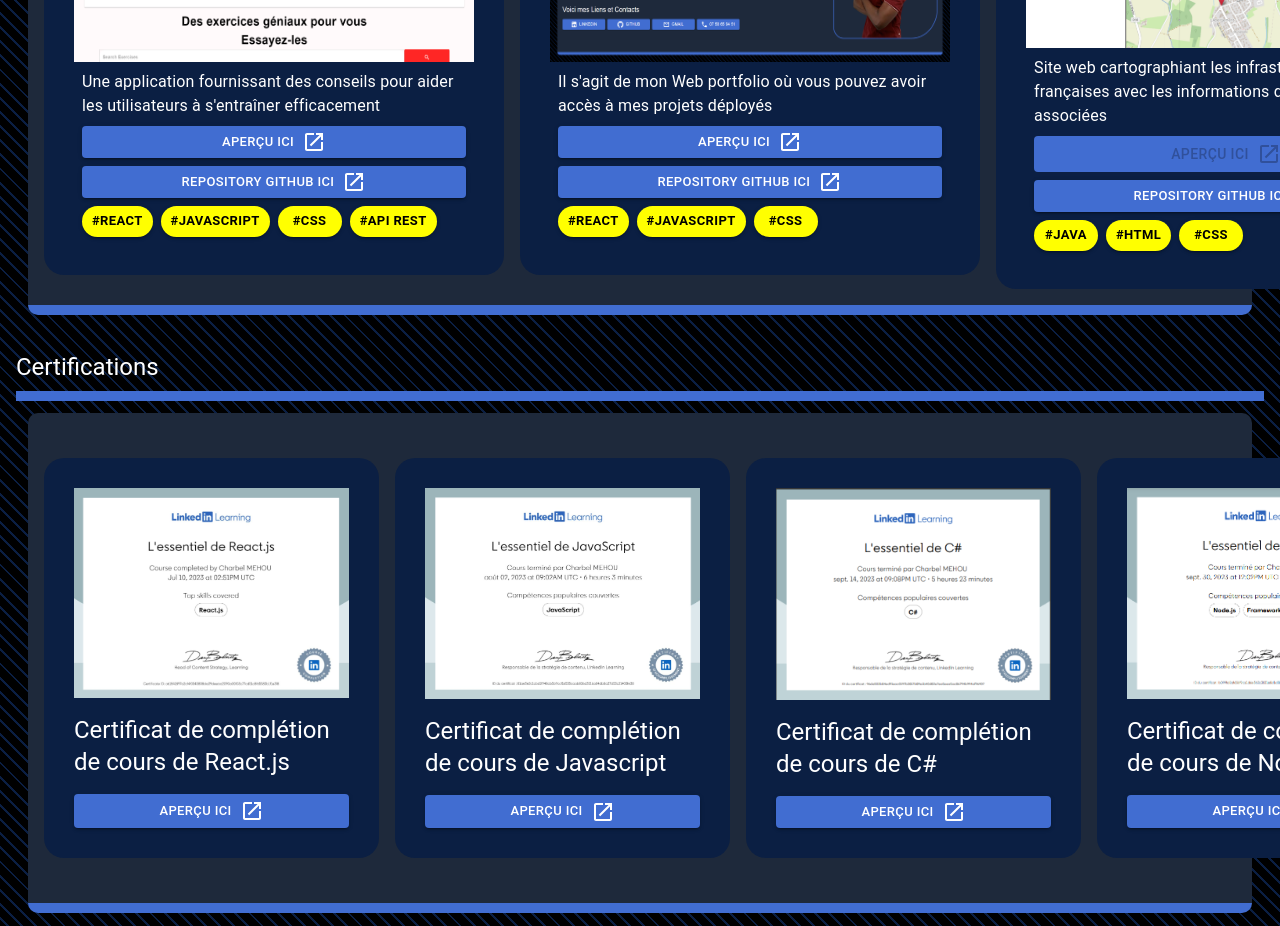
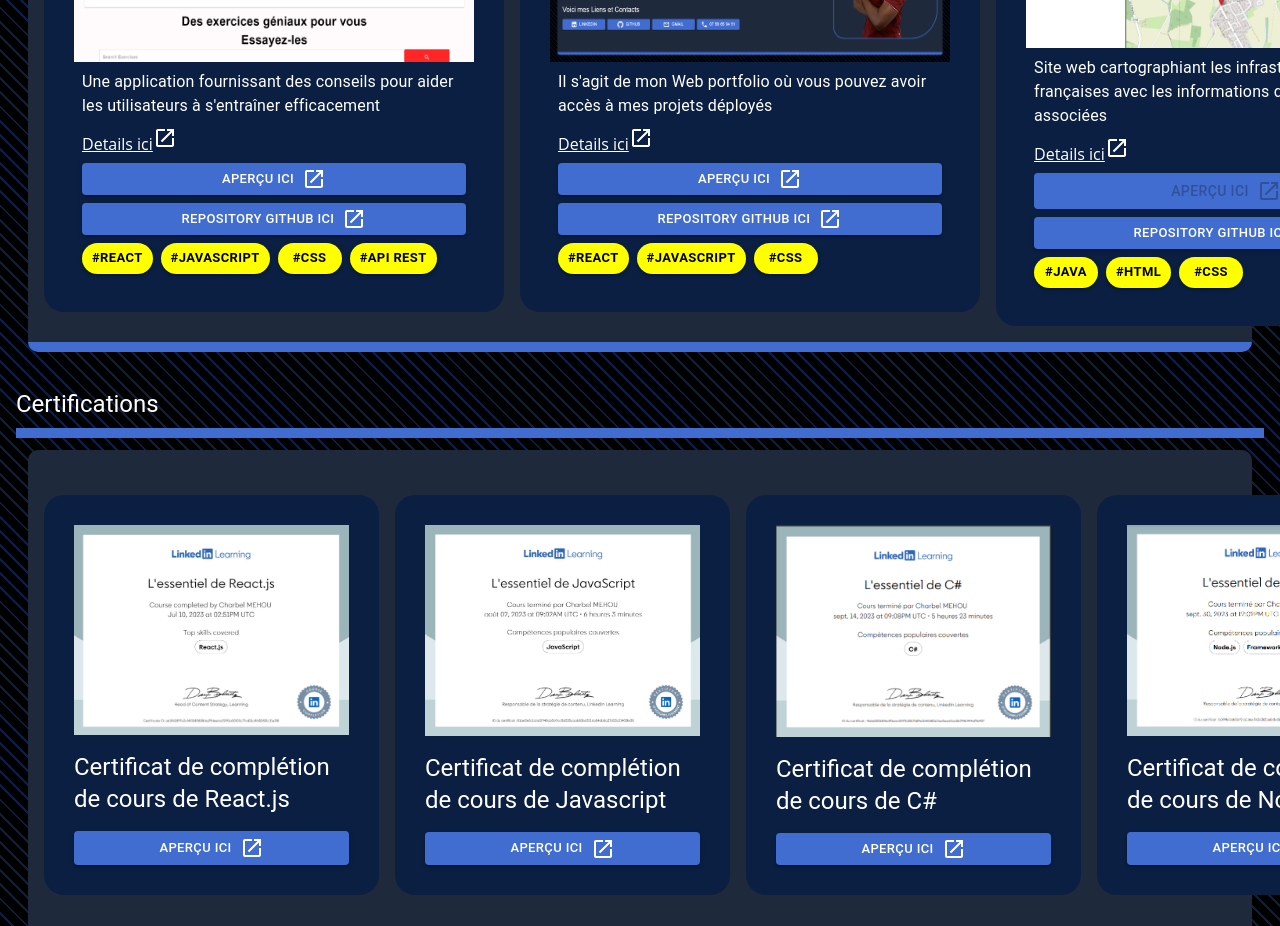
Before and after one commit to charbel-mehou/MyPersonalPortfolio, a React (Create React App) app in the folder personal_portfolio/: page / in a window 1280 px wide. Shown: the part 1740-2666 px from the top of the page. Built offline with nearby package versions, Linux system fonts and the light colour scheme.

Commit message:
✨Adding link to the ProjectPage description

```diff
--- a/personal_portfolio/src/components/ProjectCard.js
+++ b/personal_portfolio/src/components/ProjectCard.js
@@ -42,6 +42,10 @@ const ProjectCard = ({
             {t(description.label)}
           </Typography>
         ))}
+        <RouterLink to={`/project/${id}`} className="white-link">
+          {t("details-here")}
+          <LaunchIcon />
+        </RouterLink>
 
         {vercelLinkdisplayed ? (
           <Button
```
